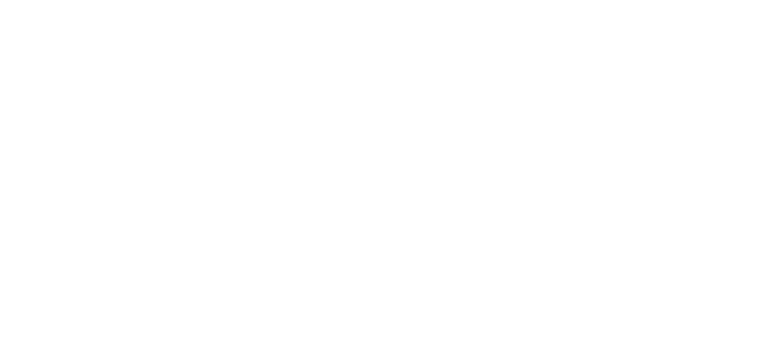
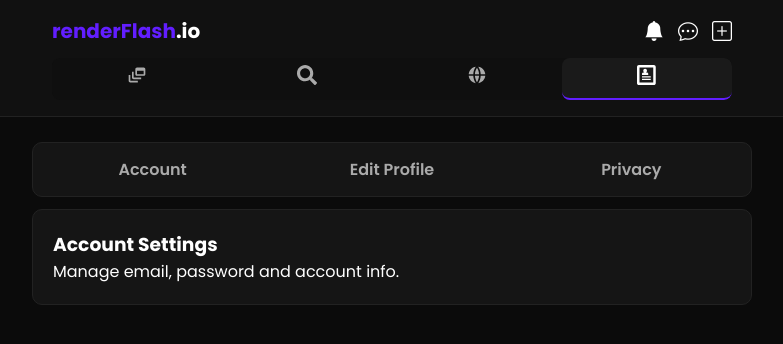
Before and after one commit to niyaoe/render-flash-client, a React (Vite) app: page /main/profile/settings in a window 1280 px wide. Before the commit this address had no page. Shown: the top 344 px of the page, without its empty margins (248-1031 px from the left). Built offline with nearby package versions, Linux system fonts and the light colour scheme.

Commit message:
settings

```diff
--- a/src/App.jsx
+++ b/src/App.jsx
@@ -8,8 +8,11 @@
 import RenderFlashLayout from "./Pages/Feed_Section/Layout/RenderFlashLayout";
 import Search from "./Pages/Feed_Section/Search/Search";
 import GlobalChat from "./Pages/Feed_Section/Chat/GlobalChat";
-import Settings from "./Pages/Settings/Settings"
 import Profile from "./Pages/Profile/Profile";
+import SettingsLayout from "./Pages/Settings/SettingsLayout/SettingsLayout";
+import AccountSettings from "./Pages/Settings/AccountInfo/AccountSettings";
+import EditProfile from "./Pages/Settings/EditProfile/EditProfile";
+import PrivacySettings from "./Pages/Settings/PrivacySettings/PrivacySettings";
 
 const App = () => {
   return (
@@ -17,13 +20,10 @@
       <div>
         <BrowserRouter>
           <Routes>
-
             <Route path="/" element={<LandingPage />} />
             <Route path="/login" element={<RenderFlashLogin />} />
             <Route path="/signup" element={<SignUpPage />} />
             <Route path="/about" element={<About />} />
-
-
 
             <Route path="/main" element={<RenderFlashLayout />}>
               <Route index element={<Feed />} />
@@ -31,10 +31,17 @@
               <Route path="search" element={<Search />} />
               <Route path="chat" element={<GlobalChat />} />
               <Route path="profile" element={<Profile />} />
-              <Route path="settings" element={<Settings />} />
-            </Route>
+              <Route path="main/profile/settings/edit-profile" element={<EditProfile />} />
+
+              <Route path="/main/profile/settings" element={<SettingsLayout />}>
+                <Route index element={<AccountSettings />} />
+                <Route path="account" element={<AccountSettings />} />
+                <Route path="edit-profile" element={<EditProfile />} />
+                <Route path="privacy" element={<PrivacySettings />} />
+              </Route>
 
 
+            </Route>
           </Routes>
         </BrowserRouter>
       </div>
--- a/src/Pages/Feed_Section/Layout/RenderFlashLayout.css
+++ b/src/Pages/Feed_Section/Layout/RenderFlashLayout.css
@@ -46,12 +46,14 @@
 
 .rf-tab-btn {
   flex: 1;
-  padding: 13px;
+  padding: 5px;
   text-align: center;
   text-decoration: none;
   color: #aaa;
+  font-size: 20px;
   font-weight: 600;
   transition: .25s;
+  border-radius: 8px;
 }
 
 .rf-tab-btn:hover {
--- a/src/Pages/Feed_Section/Layout/RenderFlashLayout.jsx
+++ b/src/Pages/Feed_Section/Layout/RenderFlashLayout.jsx
@@ -1,5 +1,8 @@
 import { NavLink, Outlet } from "react-router-dom";
-
+import { FaSearch } from "react-icons/fa";
+import { MdOutlineDynamicFeed } from "react-icons/md";
+import { RiGlobalFill } from "react-icons/ri";
+import { ImProfile } from "react-icons/im";
 import "./RenderFlashLayout.css";
 
 export default function RenderFlashLayout() {
@@ -10,7 +13,7 @@
         <div className="rf-header-inner rf-container">
           {/* ⭐ LOGO ROW */}
           <div className="rf-header-top">
-            <div className="rf-feed-logo">renderFlash</div>
+            <div className="rf-feed-logo">renderFlash<span style={{color:"white"}}>.io</span></div>
 
             <div className="rf-header-icons">
               <i className="bi bi-bell-fill"></i>
@@ -22,16 +25,16 @@
           {/* TABS */}
           <div className="rf-feed-tabs">
             <NavLink to="feed" className="rf-tab-btn">
-              Feed
+              <MdOutlineDynamicFeed />
             </NavLink>
             <NavLink to="search" className="rf-tab-btn">
-              Search
+              <FaSearch />
             </NavLink>
             <NavLink to="chat" className="rf-tab-btn">
-              <p className="bi bi-globe2"></p>
+              <RiGlobalFill />
             </NavLink>
             <NavLink to="profile" className="rf-tab-btn">
-              Profile
+              <ImProfile />
             </NavLink>
           </div>
         </div>
--- a/src/Pages/Profile/Profile.css
+++ b/src/Pages/Profile/Profile.css
@@ -9,6 +9,7 @@
   border-radius: 12px;
   border: 1px solid #222;
   padding: 20px;
+  width: 100%;
 
   color: #fff;
 }
@@ -98,9 +99,8 @@
 
   width: 42px;
   height: 42px;
-  border-radius: 10px;
-
-  background: #1d1d1d;
+  /* border-radius: 10px; */
+  /* background: #1d1d1d; */
   transition: all 0.25s ease;
 }
 
@@ -111,7 +111,7 @@
 
 /* hover effect */
 .profile-settings-link:hover {
-  background: #2a2a2a;
+  /* background: #2a2a2a; */
   color: #fff;
   transform: translateY(-2px);
 }
--- a/src/Pages/Profile/Profile.jsx
+++ b/src/Pages/Profile/Profile.jsx
@@ -2,10 +2,7 @@
 import "./Profile.css";
 import { Link } from "react-router-dom";
 
-
 const Profile = () => {
-
-
   return (
     <div className="profile-section">
       <div className="profile-card">
@@ -40,10 +37,13 @@
             </div>
           </div>
           <div className="profile-right">
-            <Link to="/main/settings" className="profile-settings-link">
-              <i className="bi bi-gear"></i>
+            <Link
+              to="/main/profile/settings"
+              className="profile-settings-link"
+            >
+              <i className="bi bi-gear-fill"></i>
             </Link>
-            <Link to="/main/settings" className="profile-settings-link">
+            <Link to="/main/profile/settings/edit-profile" className="profile-settings-link">
               <i className="bi bi-pencil-square"></i>
             </Link>
           </div>
--- /dev/null
+++ b/src/Pages/Settings/AccountInfo/AccountSettings.jsx
@@ -0,0 +1,8 @@
+export default function AccountSettings() {
+  return (
+    <div>
+      <h3>Account Settings</h3>
+      <p>Manage email, password and account info.</p>
+    </div>
+  );
+}
--- /dev/null
+++ b/src/Pages/Settings/EditProfile/EditProfile.jsx
@@ -0,0 +1,13 @@
+import React from 'react'
+
+const EditProfile = () => {
+  return (
+    <div>
+        <h3>Edit Profile</h3>
+        <p>under construction</p>
+
+    </div>
+  )
+}
+
+export default EditProfile
--- /dev/null
+++ b/src/Pages/Settings/PrivacySettings/PrivacySettings.jsx
@@ -0,0 +1,12 @@
+import React from 'react'
+
+const PrivacySettings = () => {
+  return (
+    <div>
+      <h3>Privacy Settings</h3>
+      <p>under construction</p>
+    </div>
+  )
+}
+
+export default PrivacySettings
--- a/src/Pages/Settings/Settings.css
+++ /dev/null
@@ -1,15 +0,0 @@
-.profile-section {
-  display: flex;
-  flex-direction: column;
-  gap: 16px;
-}
-
-
-.profile-card {
-  background: #151515;
-  padding: 16px;
-  border-radius: 10px;
-  border: 1px solid #222;
-  color: #bbb;
-  /* display: flex; */
-}
--- a/src/Pages/Settings/Settings.jsx
+++ /dev/null
@@ -1,10 +0,0 @@
-import "./Settings.css";
-
-export default function Settings() {
-  return (
-    <div>
-        <h1>settings under construction</h1>
-    </div>
-
-  );
-}
--- /dev/null
+++ b/src/Pages/Settings/SettingsLayout/SettingsLayout.css
@@ -0,0 +1,44 @@
+.rf-settings-wrapper {
+  margin-top: 15px;
+}
+
+/* ===== TOP NAV ===== */
+.rf-settings-topnav {
+  display: flex;
+  background: #151515;
+  border: 1px solid #222;
+  border-radius: 10px;
+  overflow: hidden;
+}
+
+/* TAB BUTTON */
+.rf-settings-tab {
+  flex: 1;
+  text-align: center;
+  padding: 14px;
+  text-decoration: none;
+  color: #aaa;
+  font-weight: 600;
+  transition: 0.25s;
+  border-radius: 8px;
+}
+
+.rf-settings-tab:hover {
+  color: white;
+}
+
+/* ACTIVE TAB */
+.rf-settings-tab.active {
+  background: #1c1c1c;
+  color: white;
+  border-bottom: 2px solid #621eff;
+}
+
+/* ===== CONTENT AREA ===== */
+.rf-settings-content {
+  margin-top: 12px;
+  background: #151515;
+  border: 1px solid #222;
+  border-radius: 10px;
+  padding: 20px;
+}
--- /dev/null
+++ b/src/Pages/Settings/SettingsLayout/SettingsLayout.jsx
@@ -0,0 +1,28 @@
+import { NavLink, Outlet } from "react-router-dom";
+import "./SettingsLayout.css";
+
+export default function SettingsLayout() {
+  return (
+    <div className="rf-settings-wrapper">
+      {/* TOP TABS */}
+      <div className="rf-settings-topnav">
+        <NavLink to="account" className="rf-settings-tab">
+          Account
+        </NavLink>
+
+        <NavLink to="edit-profile" className="rf-settings-tab">
+          Edit Profile
+        </NavLink>
+
+        <NavLink to="privacy" className="rf-settings-tab">
+          Privacy
+        </NavLink>
+      </div>
+
+      {/* CONTENT */}
+      <div className="rf-settings-content">
+        <Outlet />
+      </div>
+    </div>
+  );
+}
```
